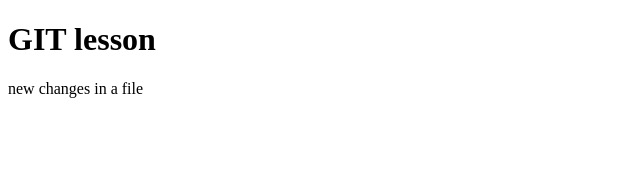
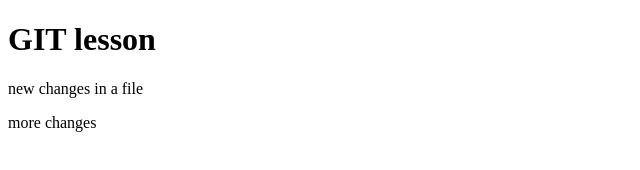
Before and after one commit to AlexPutrych/Playing-with-Git, a plain HTML site: page index.html in a window 1280 px wide. Shown: the whole page, without its empty margins (0-640 px from the left). Drawn offline with Linux system fonts and the light colour scheme.

Commit message:
second commit

```diff
--- a/index.html
+++ b/index.html
@@ -7,5 +7,6 @@
 <body>
     <h1>GIT lesson</h1>
     <p>new changes in a file</p>
+    <p1>more changes</p1>
 </body>
 </html>
```
